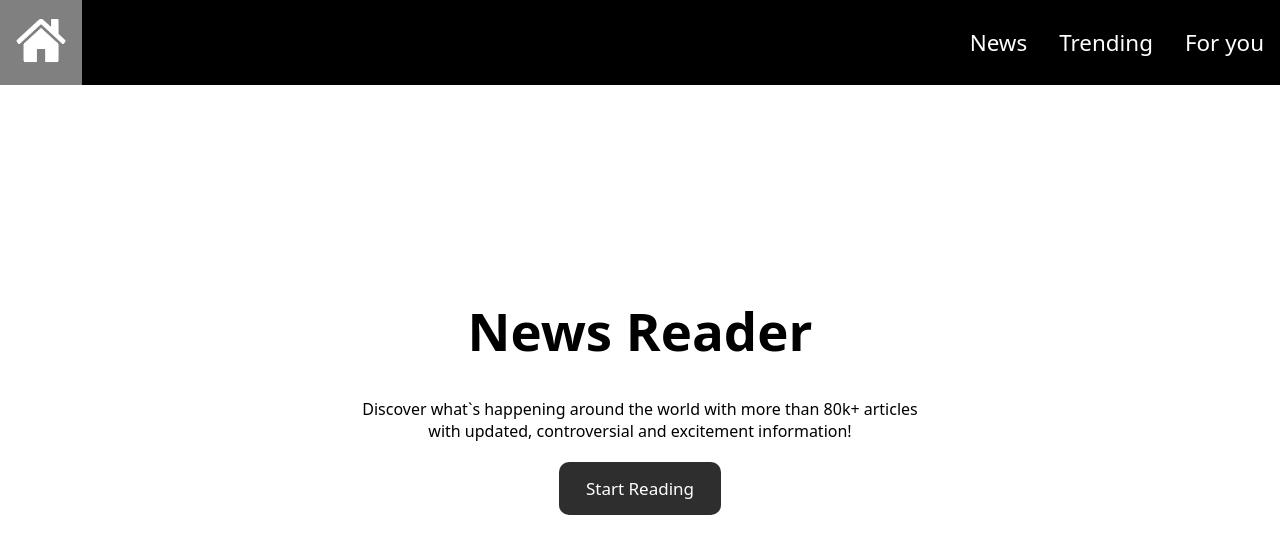
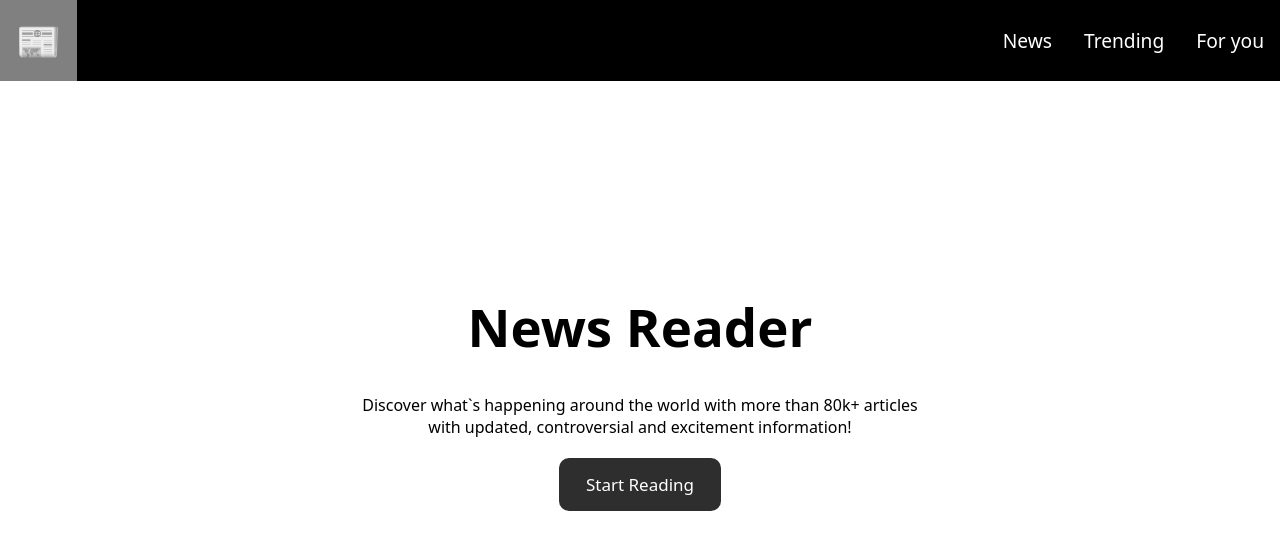
Before and after one commit to yangenmanuel/news-app, a Next.js app: page / in a window 1280 px wide. Shown: the top 554 px of the page. Built offline with nearby package versions, Linux system fonts and the light colour scheme.

Commit message:
Changed font size of navbar

```diff
--- a/components/NavBar.jsx
+++ b/components/NavBar.jsx
@@ -8,7 +8,7 @@ export default function NavBar() {
     <>
       <nav className={styles.nav}>
           <Link className={styles.img} href={'/'}>
-            <Image src={'/home.png'} alt='home icon' height={45} width={50} />
+            <h1>📰</h1>
           </Link>
 
         <div className={styles.linkList}>
--- a/styles/Navbar.module.css
+++ b/styles/Navbar.module.css
@@ -6,8 +6,9 @@
 }
 
 .img{
-  padding: 1.1rem 1rem;
+  padding: 1rem 1rem;
   transition: ease .5s;
+  font-size: 1.5rem;
 }
 
 .img:hover {
@@ -17,7 +18,7 @@
 .link {
   padding: 1.5rem 1rem;
   color: #fff;
-  font-size: 1.4rem;
+  font-size: 1.2rem;
   transition: ease .2s;
 }
 
```
